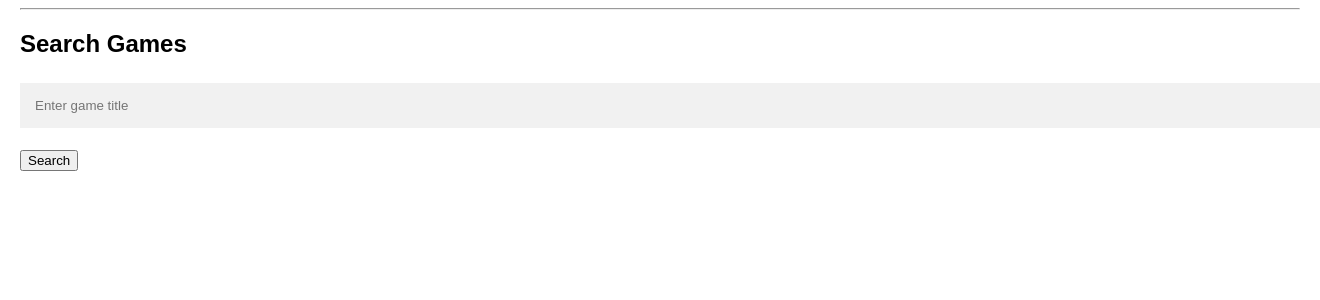
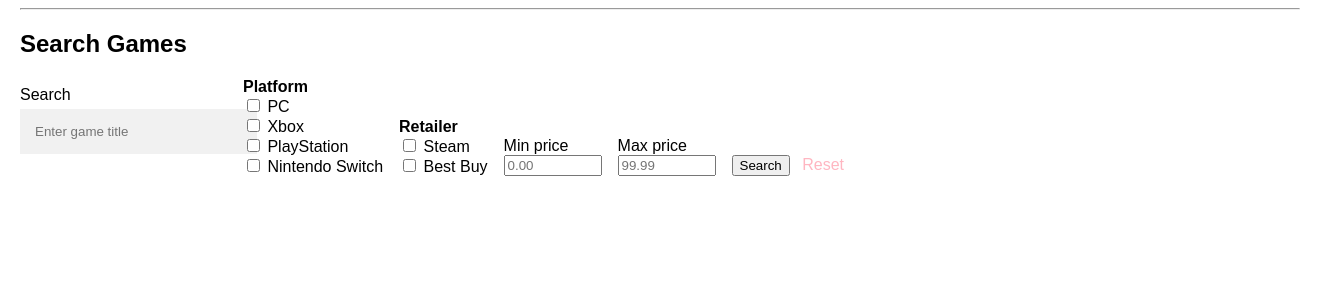
Before and after one commit to Cos229-239/2025_12_Team2, a FastAPI app: page /search in a window 1320 px wide; the page is wider, and only the part inside the window is pictured. Shown: the part 118-418 px from the top of that part. Run offline with FastAPI, Linux system fonts and the light colour scheme.

Commit message:
Added filtering options on the search results.

```diff
--- a/MatthewBakken.py
+++ b/MatthewBakken.py
@@ -12,7 +12,7 @@ from fastapi.templating import Jinja2Templates
 import httpx # for api call
 from urllib.parse import quote
 import asyncio
-from typing import Optional
+from typing import Optional, List #list add for filtering options
 
 class pasCatch: # used for user account checking
     def __init__(self, name, password):
@@ -96,7 +96,7 @@ async def search_bestbuy(query: str, page_size: int = 100):
             elif "playstation" in name or "ps5" in name or "ps4" in name:
                 platform_value = "PlayStation"
             elif "nintendo switch" in name or "switch" in name:
-                platform_value = "Nintento Switch"
+                platform_value = "Nintendo Switch"
             else:
                 platform_value = "-"
 
@@ -308,18 +308,50 @@ async def friends(request: Request):
 
 
 @app.get("/search", response_class=HTMLResponse)
-async def search_games_page(request: Request, q: str | None = None):
+async def search_games_page(request: Request, q: str | None = None,
+                            platforms: List[str] = Query(default=[]),
+                            retailers: List[str] = Query(default=[]),
+                            min_price: Optional[float]=None,
+                            max_price: Optional[float]=None,
+                            ):
     results = []
 
     if q:
-       results = await search_bestbuy_and_steam(q, page_size_bestbuy=25, page_size_steam=25)
+        results = await search_bestbuy_and_steam(q, page_size_bestbuy=25, page_size_steam=25)
+
+        # platform filtering
+        if platforms:
+            allowed = {p.lower() for p in platforms}
+            results = [
+                r for r in results
+                if any(a in (r.get("platform") or "").lower() for a in allowed)
+            ]
+
+        # retailer filter
+        if retailers:
+           allowed = {r.lower() for r in retailers}
+           results = [
+               r for r in results
+               if (r.get("retailer") or "").lower() in allowed
+           ]
+        # price filtering min and max
+        if min_price is not None:
+            results = [r for r in results if isinstance(r.get("price"), (int, float)) and r["price"] >= min_price]
+
+        if max_price is not None:
+            results = [r for r in results if isinstance(r.get("price"), (int, float)) and r["price"] <= max_price]
+
 
     return templates.TemplateResponse(
         "search.html",
         {
             "request": request,
             "query": q or "",
-            "results": results
+            "results": results,
+            "platforms": platforms,
+            "retailers": retailers,
+            "min_price": min_price,
+            "max_price": max_price,
         }
     )
 
--- a/templates/search.html
+++ b/templates/search.html
@@ -3,10 +3,91 @@
 {% block content %}
 <h2>Search Games</h2>
 
-<form method="get" action="/search">
-    <input type="text" name="q" value="{{ query }}" placeholder="Enter game title">
-    <button type="submit">Search</button>
+<form method="get" action="/search" style="margin-bottom:12px;">
+    <div style="display:flex; flex-wrap:wrap; gap:16px; align-items:flex-end;">
+
+        <div>
+            <label>Search</label><br>
+            <input type="text" name="q" value="{{ query }}" placeholder="Enter game title">
+        </div>
+
+        <div>
+            <div><strong>Platform</strong></div>
+            <label>
+                <input type="checkbox" name="platforms" value="PC"
+                       {% if platforms is defined and "PC" in platforms %}checked{% endif %}>
+                PC
+            </label><br>
+
+            <label>
+                <input type="checkbox" name="platforms" value="Xbox"
+                       {% if platforms is defined and "Xbox" in platforms %}checked{% endif %}>
+                Xbox
+            </label><br>
+
+            <label>
+                <input type="checkbox" name="platforms" value="PlayStation"
+                       {% if platforms is defined and "PlayStation" in platforms %}checked{% endif %}>
+                PlayStation
+            </label><br>
+
+            <label>
+                <input type="checkbox" name="platforms" value="Nintendo Switch"
+                       {% if platforms is defined and "Nintendo Switch" in platforms %}checked{% endif %}>
+                Nintendo Switch
+            </label>
+        </div>
+
+        <div>
+            <div><strong>Retailer</strong></div>
+            <label>
+                <input type="checkbox" name="retailers" value="Steam"
+                       {% if retailers is defined and "Steam" in retailers %}checked{% endif %}>
+                Steam
+            </label><br>
+
+            <label>
+                <input type="checkbox" name="retailers" value="Best Buy"
+                       {% if retailers is defined and "Best Buy" in retailers %}checked{% endif %}>
+                Best Buy
+            </label>
+        </div>
+
+        <div>
+            <label>Min price</label><br>
+            <input type="number" name="min_price" step="0.01"
+                   value="{{ min_price if min_price is not none else '' }}"
+                   placeholder="0.00" style="width:90px;">
+        </div>
+
+        <div>
+            <label>Max price</label><br>
+            <input type="number" name="max_price" step="0.01"
+                   value="{{ max_price if max_price is not none else '' }}"
+                   placeholder="99.99" style="width:90px;">
+        </div>
+
+        <div>
+            <button type="submit">Search</button>
+            <a href="/search" style="margin-left:8px;">Reset</a>
+        </div>
+    </div>
 </form>
+
+<script>
+      document.addEventListener("DOMContentLoaded", () => {
+    const form = document.querySelector('form[action="/search"]');
+    if (!form) return;
+
+    form.addEventListener("submit", () => {
+      const min = form.querySelector('input[name="min_price"]');
+      const max = form.querySelector('input[name="max_price"]');
+
+      if (min && min.value.trim() === "") min.disabled = true;
+      if (max && max.value.trim() === "") max.disabled = true;
+    });
+  });
+</script>
 
 {% if results %}
     <h3>Results</h3>
@@ -26,7 +107,7 @@
             <tr>
                 <td style="width:90px;">
                     {% if item.thumbnail_url %}
-                    <a href="{{ item.product_url }}" target=" = " _blank" rel=" = " noopener noreferrer">
+                    <a href="{{ item.product_url }}" target="_blank" rel="noopener noreferrer">
                         <img src="{{ item.thumbnail_url }}"
                              alt="{{ item.title }} cover"
                              style="width:72px; height:72px; object-fit:cover; border-radius:8px;"
```
